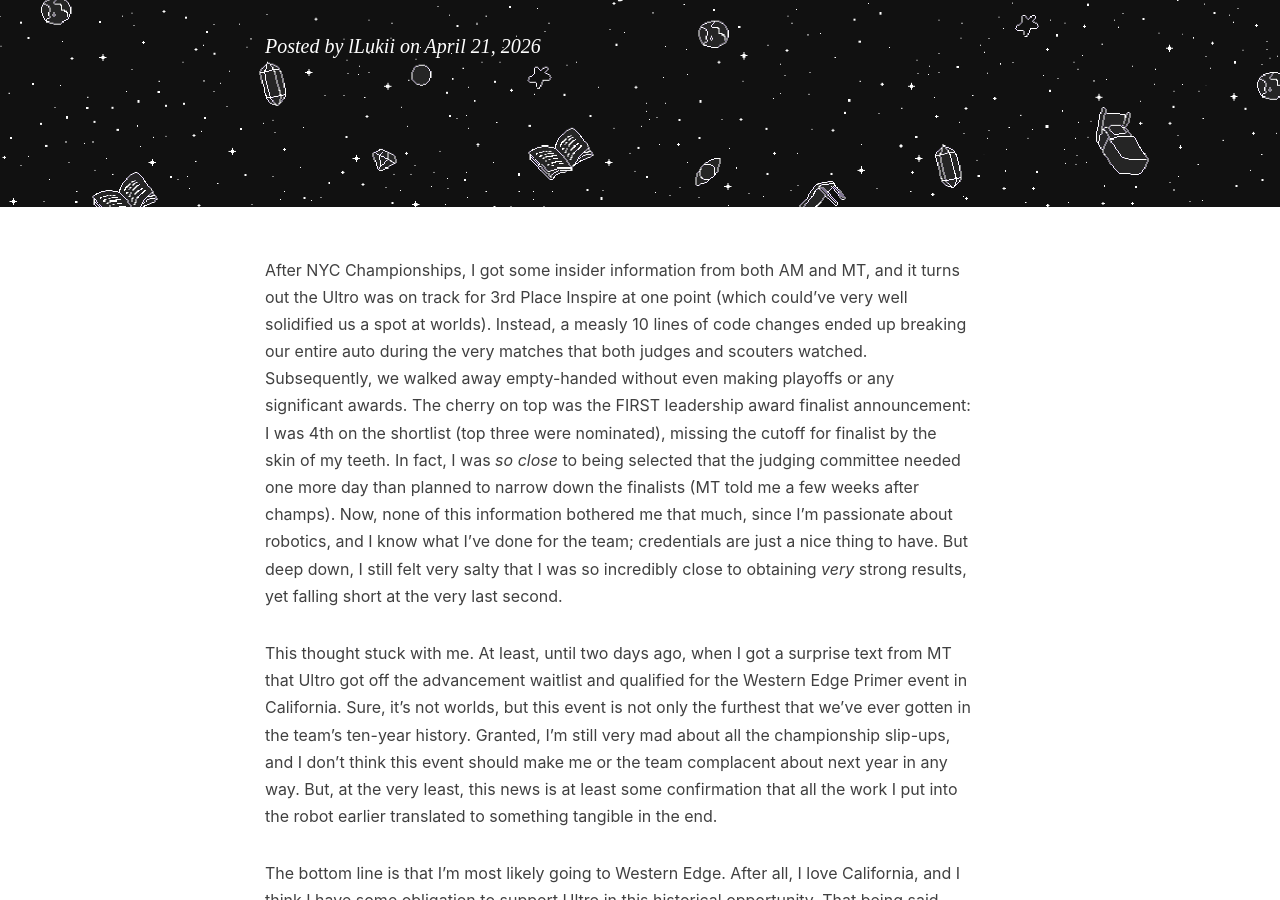
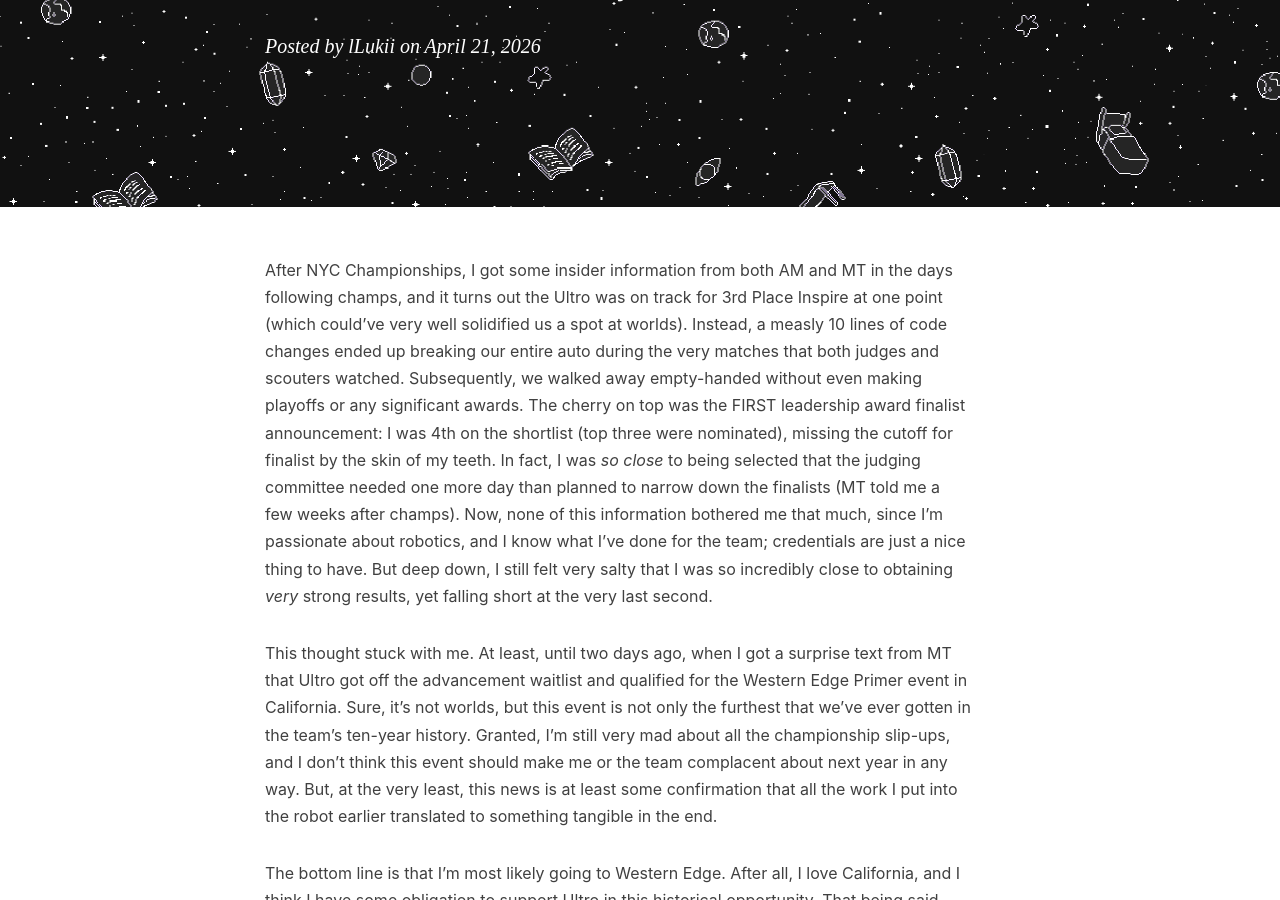
Before and after one commit to lLukii/llukii.github.io, a Jekyll site: the page built from _posts/G11 Finale/2026-4-21-robotics.markdown, in a window 1280 px wide and 900 px high, scrolled down 316 px. Built offline with Jekyll 4.4.1, drawn with Linux system fonts in a browser that asks for light colours; nearby versions of some CDN libraries; comment, search, counter and statistics services are not loaded.

Commit message:
wait wtf

```diff
--- a/_posts/G11 Finale/2026-4-21-robotics.markdown
+++ b/_posts/G11 Finale/2026-4-21-robotics.markdown
@@ -9,8 +9,7 @@ catalog: true
 tags:
     - Robotics
 ---
-
-After NYC Championships, I got some insider information from both AM and MT, and it turns out the Ultro was on track for 3rd Place Inspire at one point (which could've very well solidified us a spot at worlds). Instead, a measly 10 lines of code changes ended up breaking our entire auto during the very matches that both judges and scouters watched. Subsequently, we walked away empty-handed without even making playoffs or any significant awards. The cherry on top was the FIRST leadership award finalist announcement: I was 4th on the shortlist (top three were nominated), missing the cutoff for finalist by the skin of my teeth. In fact, I was *so close* to being selected that the judging committee needed one more day than planned to narrow down the finalists (MT told me a few weeks after champs). Now, none of this information bothered me that much, since I'm passionate about robotics, and I know what I've done for the team; credentials are just a nice thing to have. But deep down, I still felt very salty that I was so incredibly close to obtaining *very* strong results, yet falling short at the very last second.
+After NYC Championships, I got some insider information from both AM and MT in the days following champs, and it turns out the Ultro was on track for 3rd Place Inspire at one point (which could've very well solidified us a spot at worlds). Instead, a measly 10 lines of code changes ended up breaking our entire auto during the very matches that both judges and scouters watched. Subsequently, we walked away empty-handed without even making playoffs or any significant awards. The cherry on top was the FIRST leadership award finalist announcement: I was 4th on the shortlist (top three were nominated), missing the cutoff for finalist by the skin of my teeth. In fact, I was *so close* to being selected that the judging committee needed one more day than planned to narrow down the finalists (MT told me a few weeks after champs). Now, none of this information bothered me that much, since I'm passionate about robotics, and I know what I've done for the team; credentials are just a nice thing to have. But deep down, I still felt very salty that I was so incredibly close to obtaining *very* strong results, yet falling short at the very last second.
 
 
 This thought stuck with me. At least, until two days ago, when I got a surprise text from MT that Ultro got off the advancement waitlist and qualified for the Western Edge Primer event in California. Sure, it's not worlds, but this event is not only the furthest that we've ever gotten in the team's ten-year history. Granted, I'm still very mad about all the championship slip-ups, and I don't think this event should make me or the team complacent about next year in any way. But, at the very least, this news is at least some confirmation that all the work I put into the robot earlier translated to something tangible in the end.
```
